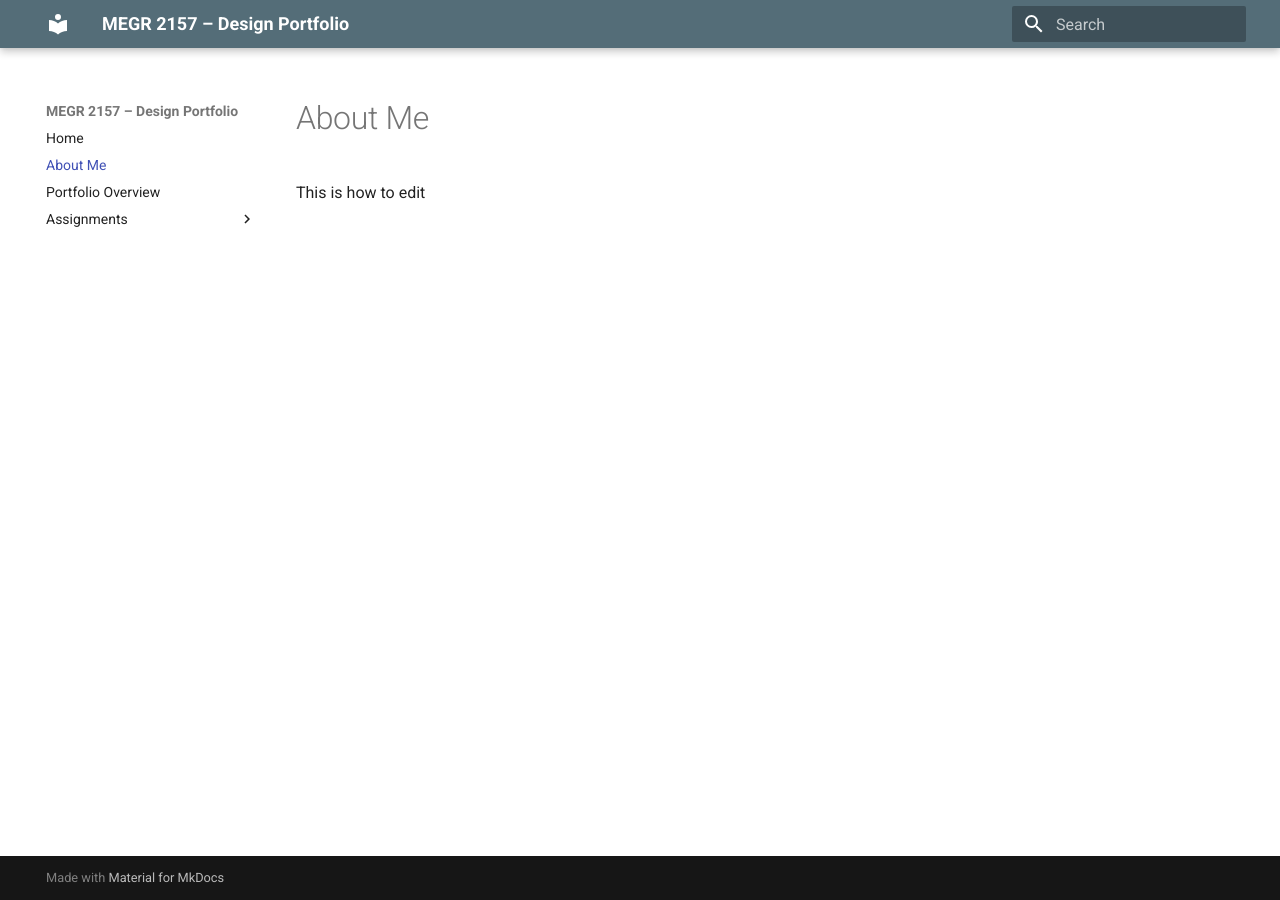
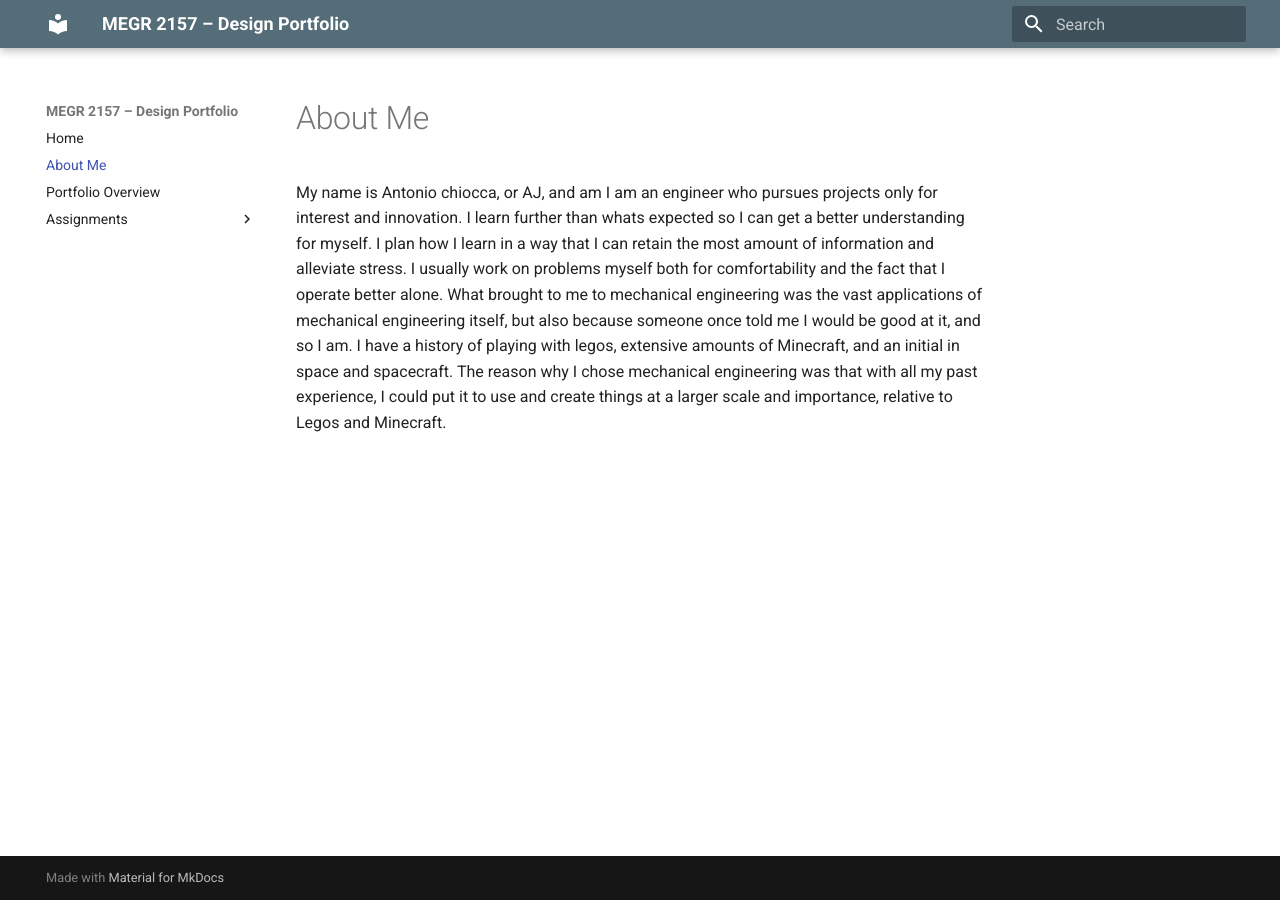
Before and after one commit to ajchiocca/megr2157-portfolio, an MkDocs documentation site: the page built from docs/aboutme/index.md, in a window 1280 px wide. Built offline with MkDocs 1.6.1 and Material for MkDocs 9.7.7, drawn with Linux system fonts in a browser that asks for light colours.

Commit message:
Update index.md

```diff
--- a/docs/aboutme/index.md
+++ b/docs/aboutme/index.md
@@ -1,2 +1,2 @@
 #About Me
-This is how to edit
+My name is Antonio chiocca, or AJ, and am I am an engineer who pursues projects only for interest and innovation. I learn further than whats expected so I can get a better understanding for myself. I plan how I learn in a way that I can retain the most amount of information and alleviate stress. I usually work on problems myself both for comfortability and the fact that I operate better alone. What brought to me to mechanical engineering was the vast applications of mechanical engineering itself, but also because someone once told me I would be good at it, and so I am. I have a history of playing with legos, extensive amounts of Minecraft, and an initial in space and spacecraft. The reason why I chose mechanical engineering was that with all my past experience, I could put it to use and create things at a larger scale and importance, relative to Legos and Minecraft.
```
